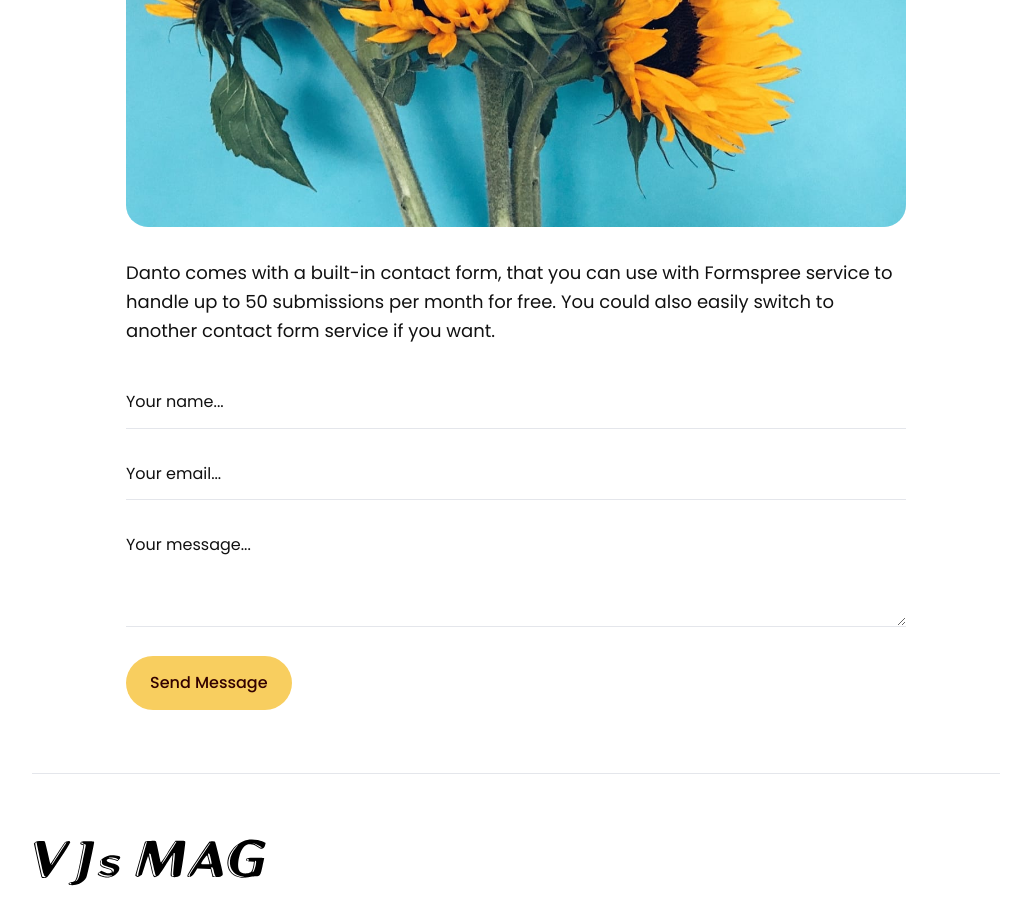
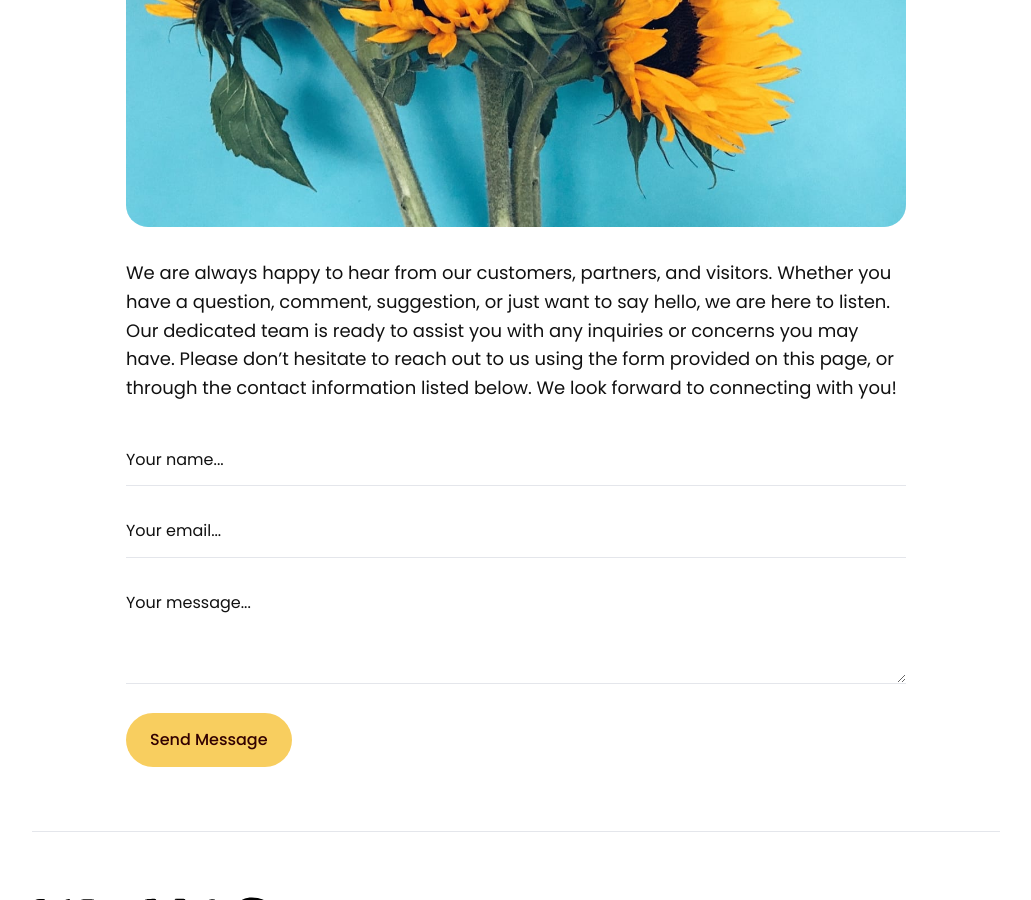
Before and after one commit to onConsensus/website, a Jekyll site: the page built from _pages/contact.html, in a window 1280 px wide and 900 px high, scrolled down 590 px. Shown: the whole window, without its empty margins (124-1155 px from the left). Built offline with Jekyll 4.4.1, drawn with Linux system fonts in a browser that asks for light colours.

Commit message:
Update settings.yml

```diff
--- a/_data/settings.yml
+++ b/_data/settings.yml
@@ -99,8 +99,8 @@ mailchimp_settings:
 #-------------------------------
 # Contact Settings
 contact:
-  email: your@email.com # Add your form_id
-  description: Danto comes with a built-in contact form, that you can use with Formspree service to handle up to 50 submissions per month for free. You could also easily switch to another contact form service if you want. # Add a description of your form
+  email: info@vjsmag.com # Add your form_id
+  description: We are always happy to hear from our customers, partners, and visitors. Whether you have a question, comment, suggestion, or just want to say hello, we are here to listen. Our dedicated team is ready to assist you with any inquiries or concerns you may have. Please don’t hesitate to reach out to us using the form provided on this page, or through the contact information listed below. We look forward to connecting with you! # Add a description of your form
 
 # NOTE
 # Danto theme comes with a contact form built-in. You can use this form with Formspree (https://formspree.io/) service and get up to 50 submissions for free. Also, you can easily switch to another service if you want.
```
